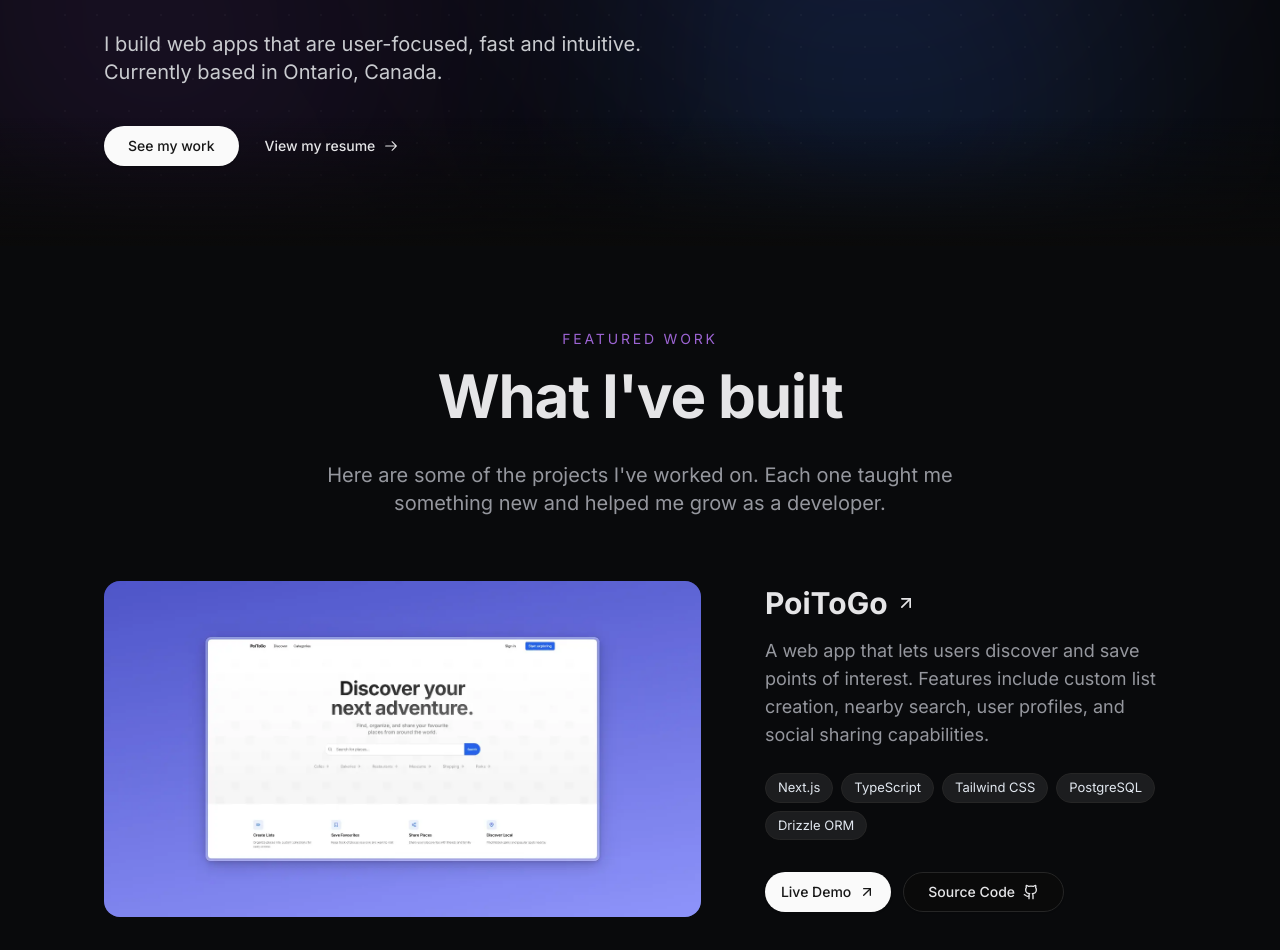
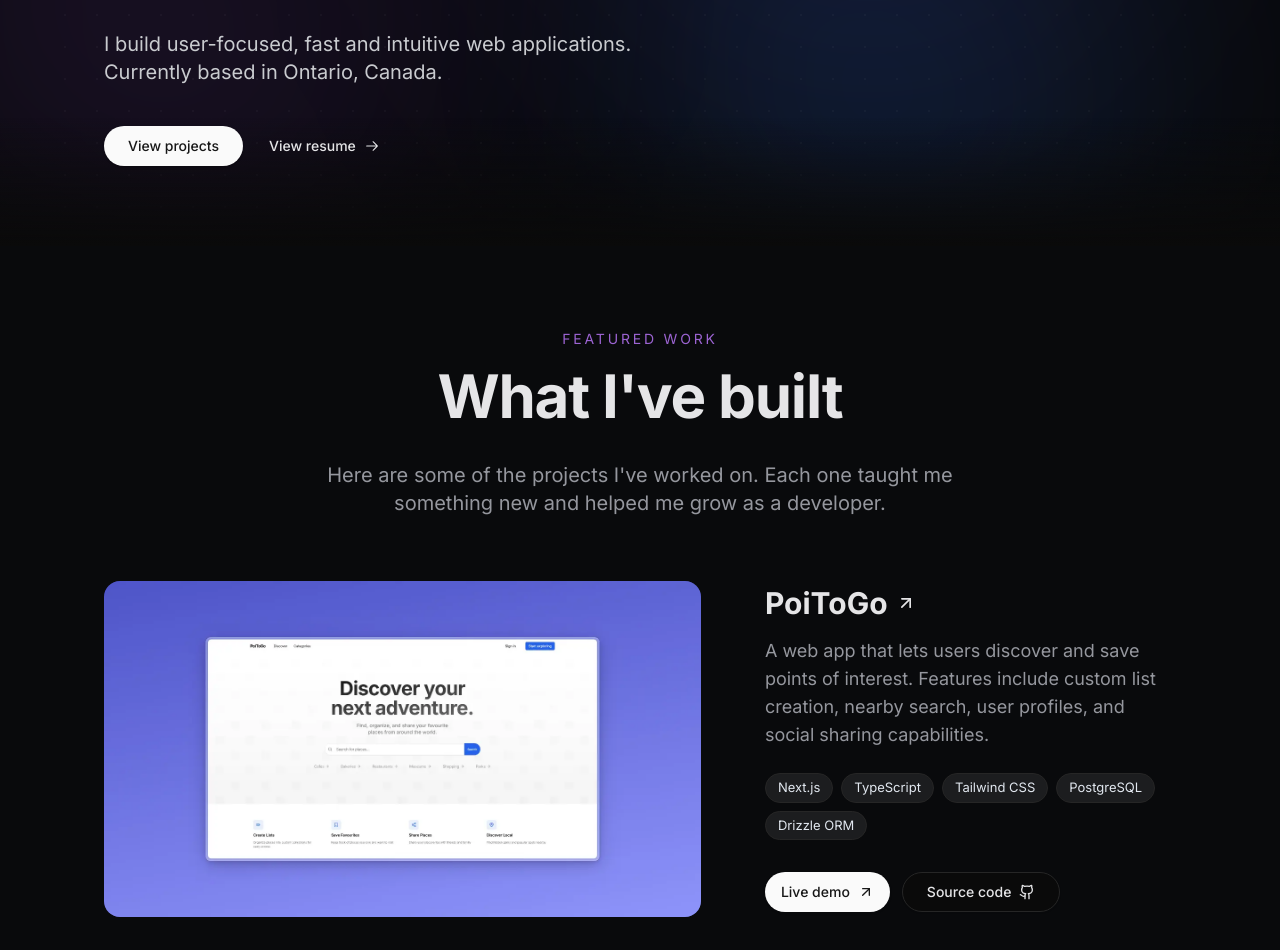
Before and after one commit to LucasWinkler/lucaswinkler.dev, a Next.js app: page / in a window 1280 px wide. Shown: the part 402-1352 px from the top of the page. Built offline with nearby package versions, Linux system fonts and the light colour scheme.

Commit message:
chore: update cta text, project links text and hero description

```diff
--- a/src/components/features/hero/ctas.tsx
+++ b/src/components/features/hero/ctas.tsx
@@ -17,7 +17,7 @@ export const CTAs = () => {
         type="button"
         asChild
       >
-        <a href="#projects">See my work</a>
+        <a href="#projects">View projects</a>
       </MotionButton>
       <MotionButton
         whileTap={{ scale: 0.95 }}
@@ -33,7 +33,7 @@ export const CTAs = () => {
           rel="noopener noreferrer"
           aria-label="Open resume in new tab"
         >
-          View my resume
+          View resume
           <ArrowRightIcon
             className="ease-snappy transition-transform duration-300 group-hover/cta:translate-x-1"
             aria-hidden="true"
--- a/src/components/features/projects/project-card.tsx
+++ b/src/components/features/projects/project-card.tsx
@@ -89,7 +89,7 @@ export const ProjectCard = ({
               rel="noopener noreferrer"
               className="group 2xs:w-auto inline-flex w-full items-center gap-2"
             >
-              Live Demo
+              Live demo
               <ArrowUpRight
                 className="ease-snappy size-4 transition-transform duration-200 group-hover:-translate-y-0.5 group-hover:translate-x-0.5"
                 aria-hidden
@@ -105,7 +105,7 @@ export const ProjectCard = ({
               onMouseEnter={() => githubIconRef.current?.startAnimation()}
               onMouseLeave={() => githubIconRef.current?.stopAnimation()}
             >
-              Source Code
+              Source code
               <GithubIcon ref={githubIconRef} className="size-4" aria-hidden />
             </Link>
           </Button>
--- a/src/constants/home-content.tsx
+++ b/src/constants/home-content.tsx
@@ -14,7 +14,7 @@ export const HERO_CONTENT: HeroProps = {
     </>
   ),
   description:
-    "I build web apps that are user-focused, fast and intuitive. Currently based in Ontario, Canada.",
+    "I build user-focused, fast and intuitive web applications. Currently based in Ontario, Canada.",
   isAvailable: true,
 };
 
```
